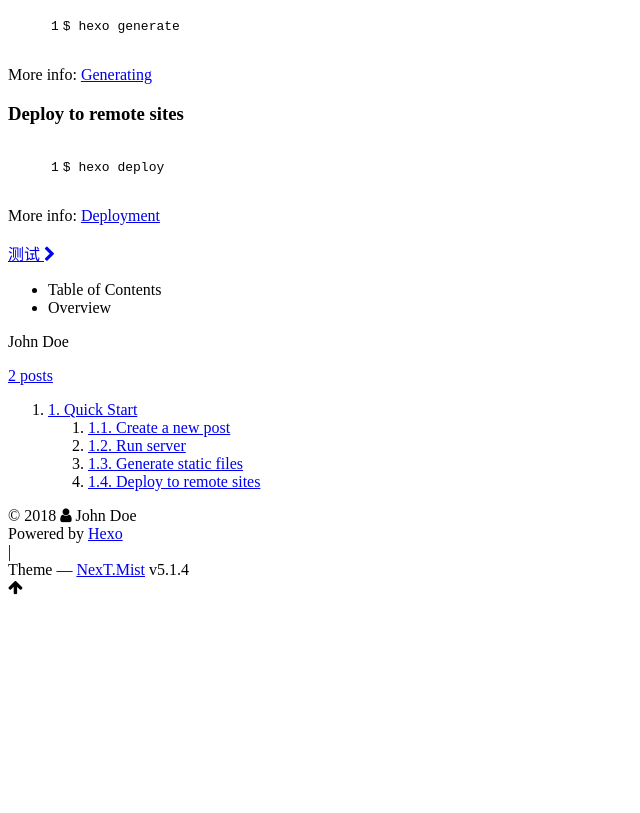
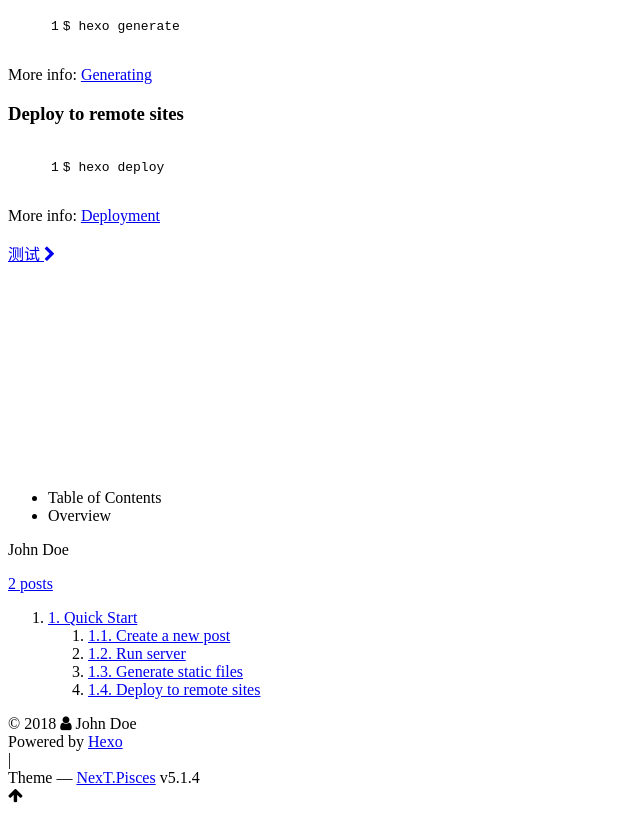
Before and after one commit to youhusky/SurpassRabbit.github.io, a plain HTML site: page 2018/07/26/hello-world/index.html in a window 1280 px wide. Shown: the part 742-1555 px from the top of the page, without its empty margins (0-640 px from the left). Before the commit the page ends 1347 px from the top, so only its background shows below. Drawn offline with Linux system fonts and the light colour scheme.

Commit message:
Site updated: 2018-08-01 17:41:52

```diff
--- a/2018/07/26/hello-world/index.html
+++ b/2018/07/26/hello-world/index.html
@@ -5,7 +5,7 @@
 
 
 
-<html class="theme-next mist use-motion" lang="">
+<html class="theme-next pisces use-motion" lang="">
 <head>
   <meta charset="UTF-8"/>
 <meta http-equiv="X-UA-Compatible" content="IE=edge" />
@@ -97,7 +97,7 @@
   var NexT = window.NexT || {};
   var CONFIG = {
     root: '/',
-    scheme: 'Mist',
+    scheme: 'Pisces',
     version: '5.1.4',
     sidebar: {"position":"left","display":"post","offset":12,"b2t":false,"scrollpercent":false,"onmobile":false},
     fancybox: true,
@@ -515,7 +515,7 @@
 
 
 
-  <div class="theme-info">Theme &mdash; <a class="theme-link" target="_blank" href="https://github.com/iissnan/hexo-theme-next">NexT.Mist</a> v5.1.4</div>
+  <div class="theme-info">Theme &mdash; <a class="theme-link" target="_blank" href="https://github.com/iissnan/hexo-theme-next">NexT.Pisces</a> v5.1.4</div>
 
 
 
@@ -616,6 +616,13 @@
 
 
 
+  <script type="text/javascript" src="/js/src/affix.js?v=5.1.4"></script>
+
+  <script type="text/javascript" src="/js/src/schemes/pisces.js?v=5.1.4"></script>
+
+
+
+
   <script type="text/javascript" src="/js/src/scrollspy.js?v=5.1.4"></script>
 <script type="text/javascript" src="/js/src/post-details.js?v=5.1.4"></script>
 
```
Also changed, not shown: 2018/08/01/test/index.html (+10 -3 lines), archives/2018/07/index.html (+10 -3 lines), archives/2018/08/index.html (+10 -3 lines), archives/2018/index.html (+10 -3 lines), archives/index.html (+10 -3 lines), index.html (+10 -3 lines), tags/index.html (+10 -3 lines).
